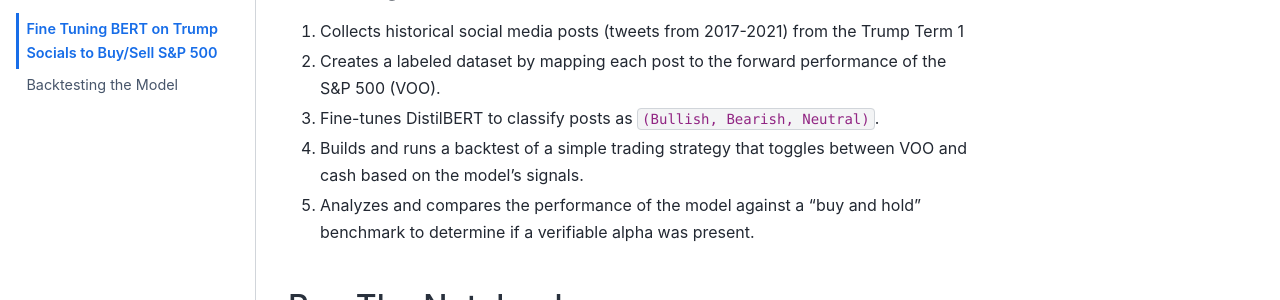
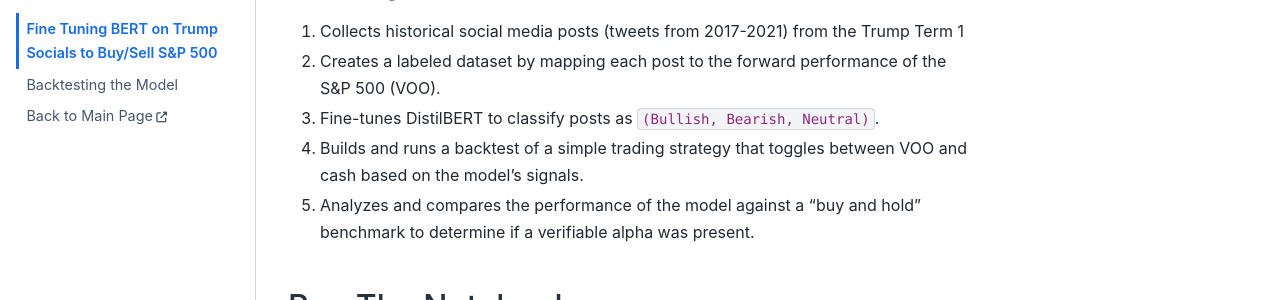
Before and after one commit to haplesshero13/trump-voo, a Jupyter Book: the page built from README.md, in a window 1280 px wide. Shown: the part 163-463 px from the top of the page. Built offline with Jupyter Book 1.0.4 settings and Sphinx 7.4.7 and the Sphinx Book theme 1.1.4, drawn with Linux system fonts in a browser that asks for light colours.

Commit message:
Update _toc.yml

```diff
--- a/_toc.yml
+++ b/_toc.yml
@@ -2,3 +2,5 @@
 root: README
 chapters:
   - file: test_model
+  - url: https://averyyen.dev
+    title: Back to Main Page
```
